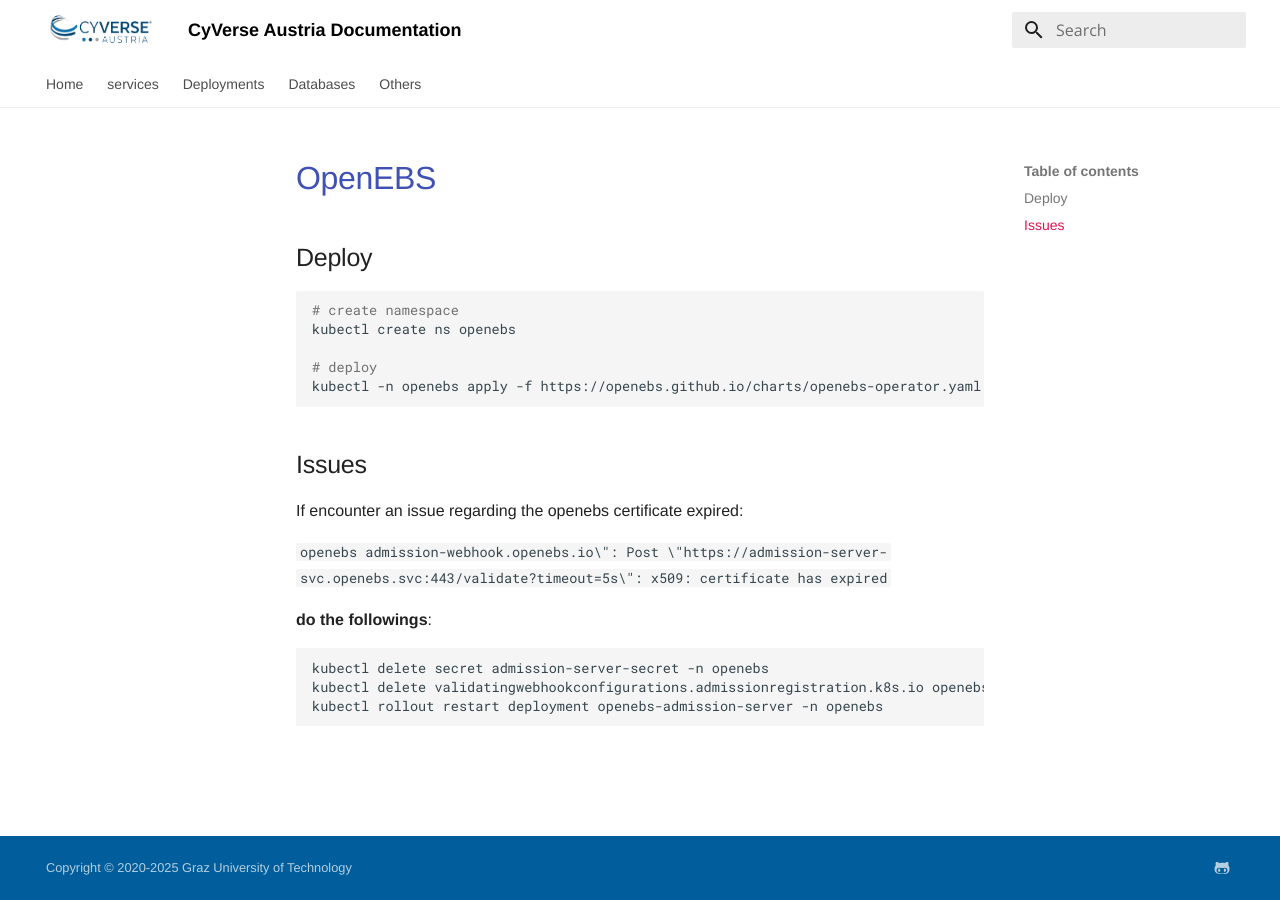
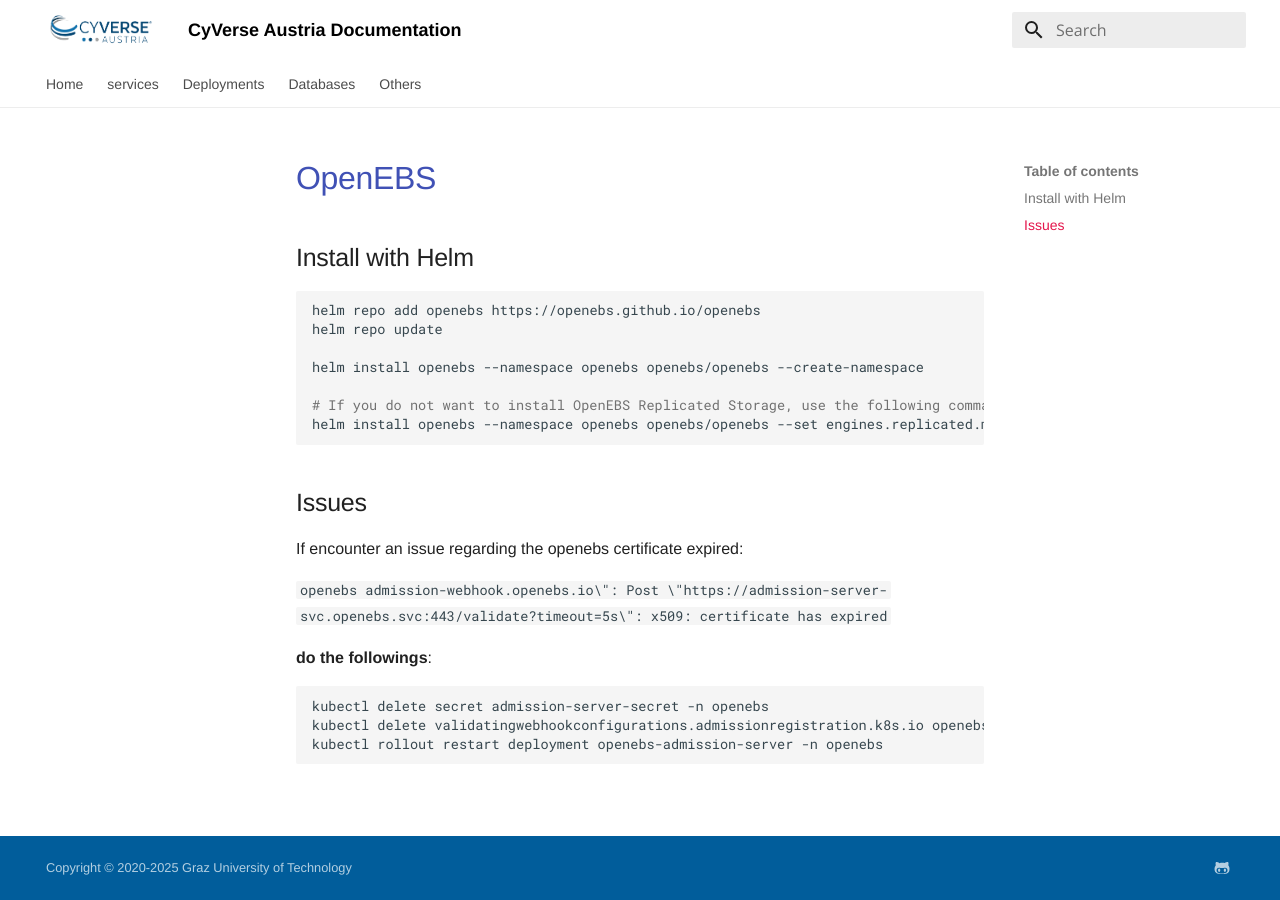
Before and after one commit to cyverse-austria/docs, an MkDocs documentation site: the page built from docs/deployments/openebs.md, in a window 1280 px wide. Built offline with MkDocs 1.6.1 and Material for MkDocs 9.7.7, drawn with Linux system fonts in a browser that asks for light colours.

Commit message:
doc: update openebs

````diff
--- a/docs/deployments/openebs.md
+++ b/docs/deployments/openebs.md
@@ -1,15 +1,16 @@
 # [OpenEBS](https://openebs.io/)
 
-## Deploy
+## Install with Helm
 
 ```bash
-# create namespace
-kubectl create ns openebs
+helm repo add openebs https://openebs.github.io/openebs
+helm repo update
 
-# deploy
-kubectl -n openebs apply -f https://openebs.github.io/charts/openebs-operator.yaml
+helm install openebs --namespace openebs openebs/openebs --create-namespace
+
+# If you do not want to install OpenEBS Replicated Storage, use the following command
+helm install openebs --namespace openebs openebs/openebs --set engines.replicated.mayastor.enabled=false --create-namespace
 ```
-
 
 ## Issues
 
````
